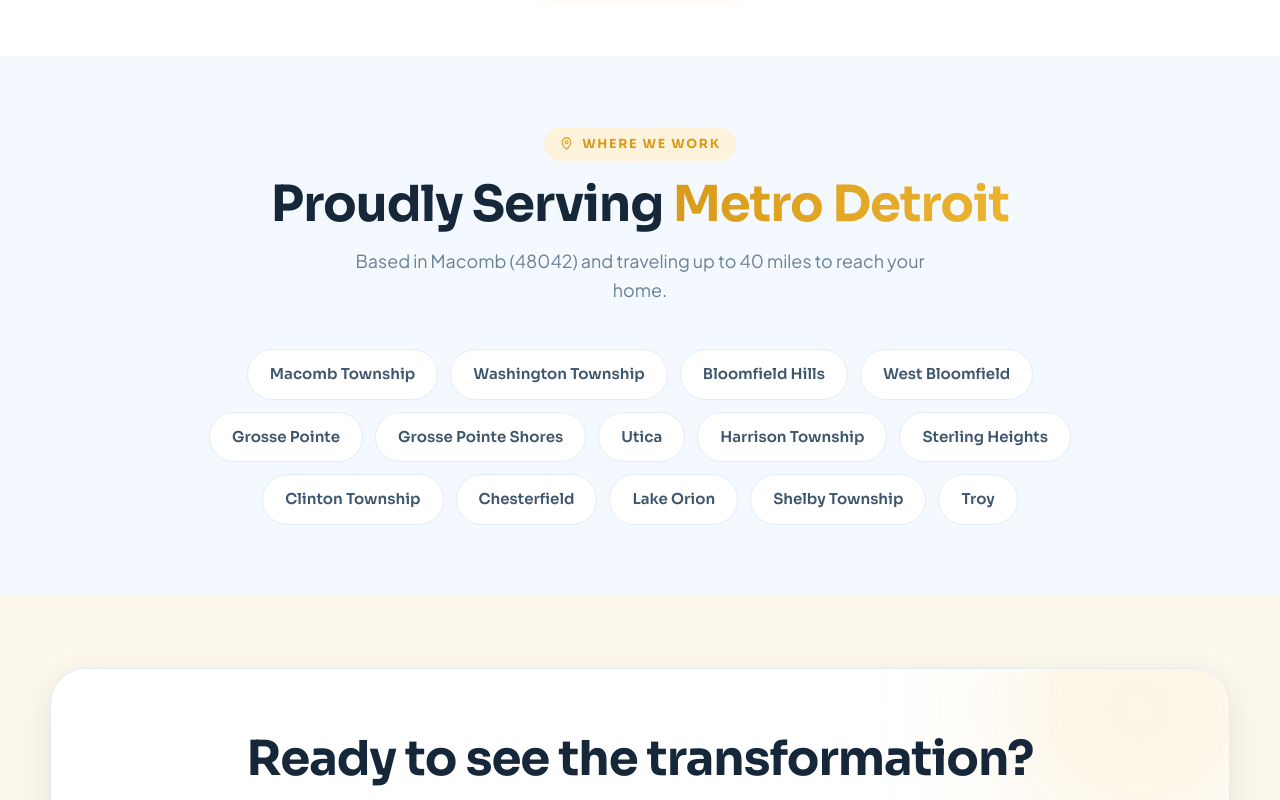
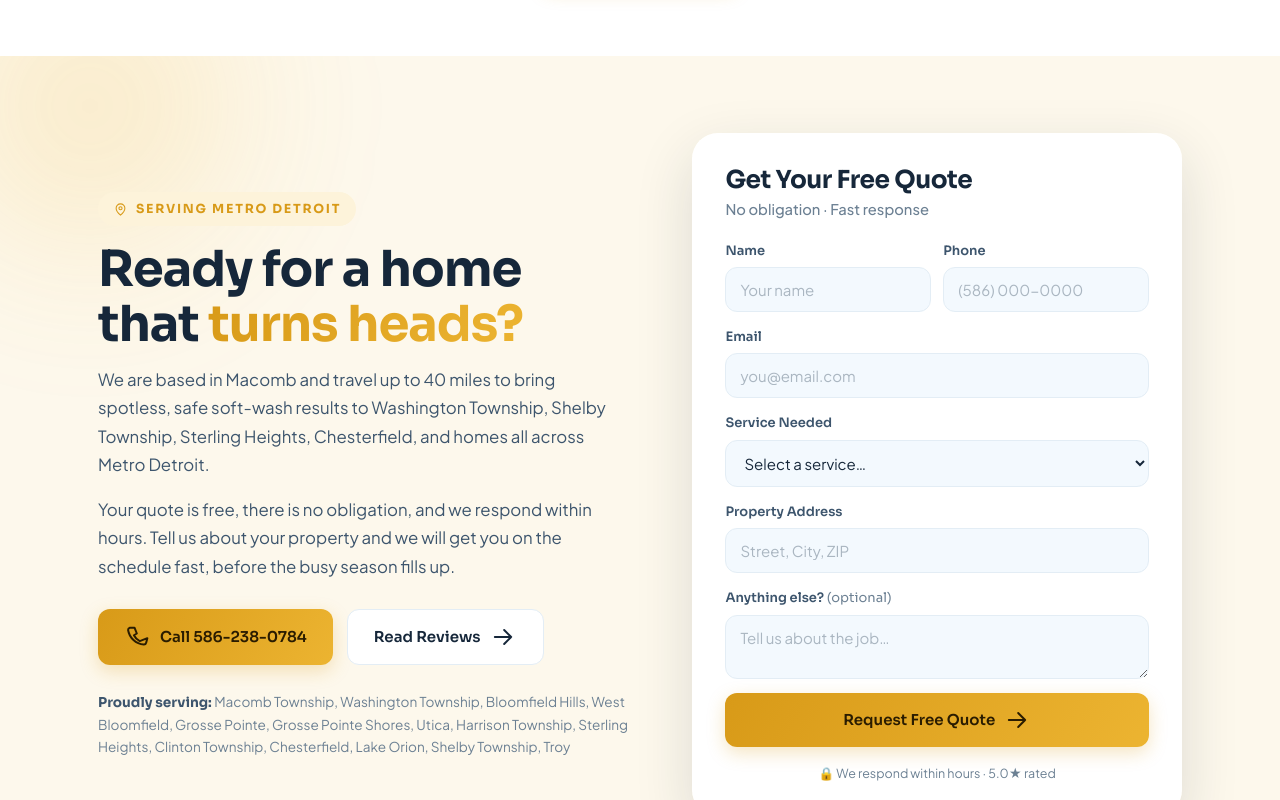
Before and after one commit to notAntonioWilson/are_you_washed, a Next.js app: page / in a window 1280 px wide. Shown: the part 4820-5620 px from the top of the page. Built offline with nearby package versions, Linux system fonts and the light colour scheme.

Commit message:
Homepage: kill weak standalone Where We Work section; merge area coverage into a combined CTA section (sales copy + Call + Read Reviews on left, quote form on right); drop end CTABand on home

```diff
--- a/app/page.tsx
+++ b/app/page.tsx
@@ -2,10 +2,11 @@ import Link from "next/link";
 import Image from "next/image";
 import Hero from "@/components/Hero";
 import Reveal from "@/components/Reveal";
-import { StatsBar, CTABand } from "@/components/Sections";
+import { StatsBar } from "@/components/Sections";
 import { ServicesGrid } from "@/components/ServicesGrid";
 import BeforeAfter from "@/components/BeforeAfter";
 import Reviews from "@/components/Reviews";
+import QuoteForm from "@/components/QuoteForm";
 import { Icons } from "@/components/Icons";
 import { site, serviceAreas } from "@/lib/site";
 
@@ -101,36 +102,58 @@ export default function HomePage() {
 
       <Reviews />
 
-      {/* Service areas */}
-      <section className="section section-tint">
-        <div className="container">
-          <div className="section-head center">
-            <span className="eyebrow"><Icons.pin className="eyebrow-ic" /> Where We Work</span>
-            <h2 className="section-title">Proudly Serving <span className="accent">Metro Detroit</span></h2>
-            <p className="section-sub">Based in Macomb ({site.homeBaseZip}) and traveling up to {site.serviceRadiusMiles} miles to reach your home.</p>
+      {/* Combined quote CTA with service-area coverage merged in */}
+      <section className="cta-merge">
+        <div className="cta-merge-blob blob blob-maize" />
+        <div className="container cta-merge-grid">
+          <div className="cta-merge-left reveal">
+            <span className="eyebrow"><Icons.pin className="eyebrow-ic" /> Serving Metro Detroit</span>
+            <h2 className="section-title">Ready for a home that <span className="accent">turns heads?</span></h2>
+            <p className="cta-merge-text">
+              We are based in Macomb and travel up to {site.serviceRadiusMiles} miles to bring spotless,
+              safe soft-wash results to Washington Township, Shelby Township, Sterling Heights, Chesterfield,
+              and homes all across Metro Detroit.
+            </p>
+            <p className="cta-merge-text">
+              Your quote is free, there is no obligation, and we respond within hours. Tell us about your
+              property and we will get you on the schedule fast, before the busy season fills up.
+            </p>
+            <div className="cta-merge-actions">
+              <a href={site.phoneHref} className="btn btn-primary btn-lg">
+                <Icons.phone /> Call {site.phone}
+              </a>
+              <Link href="/reviews" className="btn btn-ghost btn-lg">
+                Read Reviews <Icons.arrow />
+              </Link>
+            </div>
+            <p className="cta-merge-areas">
+              <span className="cta-merge-areas-label">Proudly serving:</span> {serviceAreas.join(", ")}
+            </p>
           </div>
-          <div className="areas-cloud reveal">
-            {serviceAreas.map((a) => (<span key={a} className="area-chip">{a}</span>))}
+
+          <div className="cta-merge-form reveal d1">
+            <QuoteForm variant="hero" />
           </div>
         </div>
         <style>{`
+          .cta-merge { position: relative; padding: clamp(46px,6vw,84px) 0; background: var(--bg-maize); overflow: hidden; }
+          .cta-merge-blob { width: 440px; height: 440px; top: -170px; left: -130px; }
+          .cta-merge-grid {
+            position: relative; z-index: 1;
+            display: grid; grid-template-columns: 1.04fr 0.96fr;
+            gap: clamp(32px,5vw,64px); align-items: center;
+          }
           .eyebrow-ic { width: 15px; height: 15px; }
-          .areas-cloud { display: flex; flex-wrap: wrap; gap: 12px; justify-content: center; max-width: 900px; margin: 0 auto; }
-          .area-chip {
-            font-family: var(--font-display);
-            font-weight: 600; font-size: 15px;
-            color: var(--ink-soft);
-            background: var(--white);
-            border: 1.5px solid var(--line);
-            padding: 12px 22px;
-            border-radius: var(--r-pill);
-            transition: all 0.25s;
+          .cta-merge-text { color: var(--ink-soft); font-size: 1.05rem; line-height: 1.7; margin: 8px 0 0; }
+          .cta-merge-text + .cta-merge-text { margin-top: 16px; }
+          .cta-merge-actions { display: flex; gap: 14px; flex-wrap: wrap; margin-top: 28px; }
+          .cta-merge-areas { font-size: 0.85rem; color: var(--ink-muted); line-height: 1.6; margin-top: 26px; }
+          .cta-merge-areas-label { font-family: var(--font-display); font-weight: 700; color: var(--ink-soft); }
+          @media (max-width: 900px) {
+            .cta-merge-grid { grid-template-columns: 1fr; }
           }
-          .area-chip:hover { border-color: var(--maize); color: var(--ink); transform: translateY(-2px); box-shadow: var(--shadow-sm); }
         `}</style>
       </section>
-
-      <CTABand />
     </>
   );
 }
```
